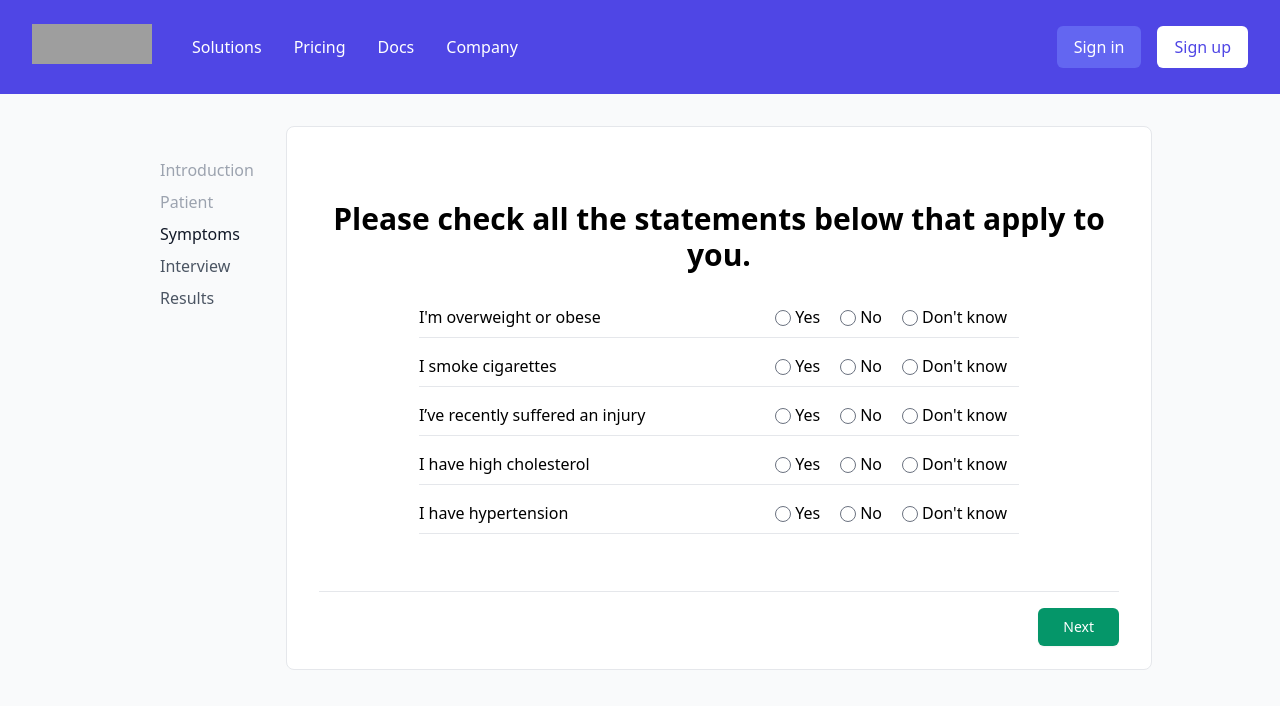
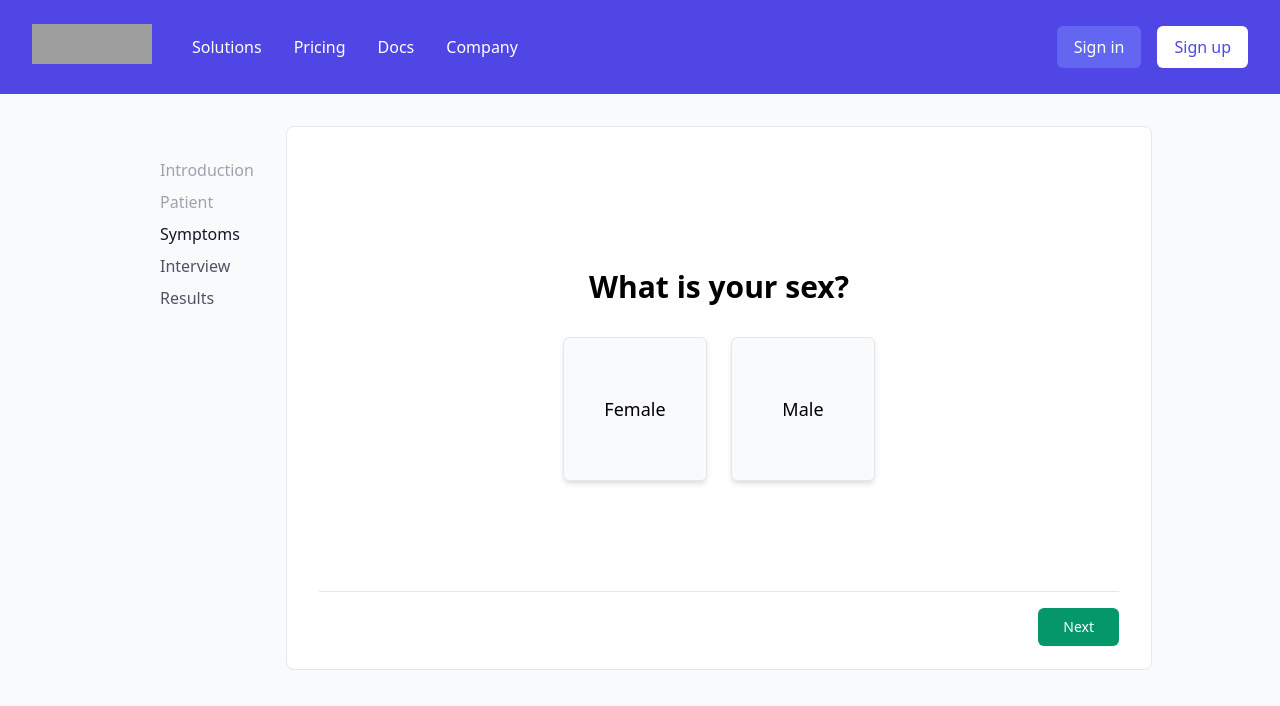
Before and after one commit to Bahodir8586/medical-street, a Next.js app: page / in a window 1280 px wide. Shown: the top 706 px of the page. Built offline with nearby package versions, Linux system fonts and the light colour scheme; grey boxes are pictures that could not be loaded.

Commit message:
patient part. working. but not beautiful code

```diff
--- a/components/Home/Patient.jsx
+++ b/components/Home/Patient.jsx
@@ -1,11 +1,16 @@
+import { useState } from 'react';
 import SelectQuestion from '@/components/Questions/SelectQuestion';
 import MultipleChoiceQuestion from '@/components/Questions/MultipleChoiceQuestion';
 import Slider from '@/components/Questions/Slider';
 
-const questions = [
+export default function Patient() {
+  const [sex, setSex] = useState(undefined);
+  const [age, setAge] = useState(25);
+  const [questions, setQuestions] = useState([
     {
       id: 1,
       label: "I'm overweight or obese",
+      value: '',
       options: [
         {
           id: 'present',
@@ -24,6 +29,7 @@ const questions = [
     {
       id: 2,
       label: 'I smoke cigarettes',
+      value: '',
       options: [
         {
           id: 'present',
@@ -42,6 +48,7 @@ const questions = [
     {
       id: 3,
       label: 'I’ve recently suffered an injury',
+      value: '',
       options: [
         {
           id: 'present',
@@ -58,8 +65,9 @@ const questions = [
       ],
     },
     {
-    id: 1,
+      id: 4,
       label: 'I have high cholesterol',
+      value: '',
       options: [
         {
           id: 'present',
@@ -78,6 +86,7 @@ const questions = [
     {
       id: 5,
       label: 'I have hypertension',
+      value: '',
       options: [
         {
           id: 'present',
@@ -93,25 +102,72 @@ const questions = [
         },
       ],
     },
-];
+  ]);
 
-export default function Patient() {
+  const [showSex, setShowSex] = useState(true);
+  const [showAge, setShowAge] = useState(false);
+  const [showQuestions, setShowQuestions] = useState(false);
+
+  const submit = () => {
+    if (showSex) {
+      if (!sex) {
+        return;
+      }
+      setShowSex(false);
+      setShowAge(true);
+      return;
+    }
+    if (showAge) {
+      setShowAge(false);
+      setShowQuestions(true);
+      return;
+    }
+    let val = true;
+    questions.forEach((element) => {
+      val = val * Boolean(element.value);
+    });
+    if (!val) {
+      return;
+    }
+    console.log(`sex: ${sex}`);
+    console.log(`age: ${age}`);
+    console.log(questions);
+    // TODO: submit for the index
+  };
+
+  const multiSelectHandler = (questionId, answerId) => {
+    const newQuestions = [...questions];
+    const q = newQuestions.find((el) => el.id === questionId);
+    q.value = answerId;
+    setQuestions(newQuestions);
+  };
   return (
     <div className="flex flex-col">
-      {/* <SelectQuestion
+      {showSex && (
+        <SelectQuestion
           title="What is your sex?"
+          onChange={(val) => {
+            setSex(val);
+          }}
           options={[
             { id: 'female', label: 'Female' },
             { id: 'male', label: 'Male' },
           ]}
-      /> */}
-      {/* <Slider title="How old are you?" /> */}
+        />
+      )}
+      {showAge && <Slider title="How old are you?" onChange={(val) => setAge(val)} />}
+      {showQuestions && (
         <MultipleChoiceQuestion
           questions={questions}
+          onChange={(questionId, answerId) => multiSelectHandler(questionId, answerId)}
           title="Please check all the statements below that apply to you."
         />
+      )}
       <div className="border-t flex justify-end items-center py-4">
-        <button className="inline-flex items-center px-6 py-2 border border-transparent text-sm font-medium rounded-md shadow-sm text-white bg-green-600 hover:bg-green-700 focus:outline-none focus:ring-2 focus:ring-offset-2 focus:ring-green-500">
+        <button
+          onClick={submit}
+          className="inline-flex items-center px-6 py-2 border border-transparent text-sm font-medium rounded-md shadow-sm text-white bg-green-600 hover:bg-green-700 focus:outline-none focus:ring-2 focus:ring-offset-2 focus:ring-green-500"
+        >
           Next
         </button>
       </div>
--- a/components/Questions/MultipleChoiceQuestion/Question.jsx
+++ b/components/Questions/MultipleChoiceQuestion/Question.jsx
@@ -1,4 +1,4 @@
-export default function MultipleChoiceQuestion({ title, questions }) {
+export default function MultipleChoiceQuestion({ title, questions, onChange }) {
   return (
     <div className="flex flex-col items-center justify-center h-108">
       <h2 className="text-3xl font-semibold text-center mb-8">{title}</h2>
@@ -9,7 +9,7 @@ export default function MultipleChoiceQuestion({ title, questions }) {
             <div className="flex">
               {el.options.map((opt) => (
                 <div key={opt.id} className="mx-2">
-                  <input type="radio" name={el.id} />
+                  <input type="radio" name={el.id} onChange={() => onChange(el.id, opt.id)} />
                   <label className="mx-1">{opt.label}</label>
                 </div>
               ))}
--- a/components/Questions/SelectQuestion/Question.jsx
+++ b/components/Questions/SelectQuestion/Question.jsx
@@ -1,4 +1,4 @@
-export default function SelectQuestion({ title, options }) {
+export default function SelectQuestion({ title, options, onChange }) {
   console.log(title, options);
   return (
     <div className="flex flex-col items-center justify-center h-108">
@@ -7,6 +7,7 @@ export default function SelectQuestion({ title, options }) {
         {options.map((el) => (
           <div
             key={el.id}
+            onClick={() => onChange(el.id)}
             className="mx-3 rounded-md border shadow-md bg-gray-50 w-36 h-36 flex justify-center items-center cursor-pointer text-lg hover:bg-gray-100"
           >
             {el.label}
--- a/components/Questions/Slider/Slider.jsx
+++ b/components/Questions/Slider/Slider.jsx
@@ -1,7 +1,7 @@
-import { useState } from 'react';
+import { useState, useEffect } from 'react';
 import { PlusIcon, MinusIcon } from '@heroicons/react/outline';
 
-export default function Slider({ title }) {
+export default function Slider({ title, onChange }) {
   const [sliderValue, setSliderValue] = useState(25);
 
   const subtract = () => {
@@ -16,6 +16,9 @@ export default function Slider({ title }) {
     }
     setSliderValue(sliderValue + 1);
   };
+  useEffect(() => {
+    onChange(sliderValue);
+  }, [onChange, sliderValue]);
   return (
     <div className="flex flex-col items-center justify-center h-108">
       <h2 className="text-3xl font-semibold text-center mb-8">{title}</h2>
```
Lines whose indentation alone changed are shown as unchanged.
